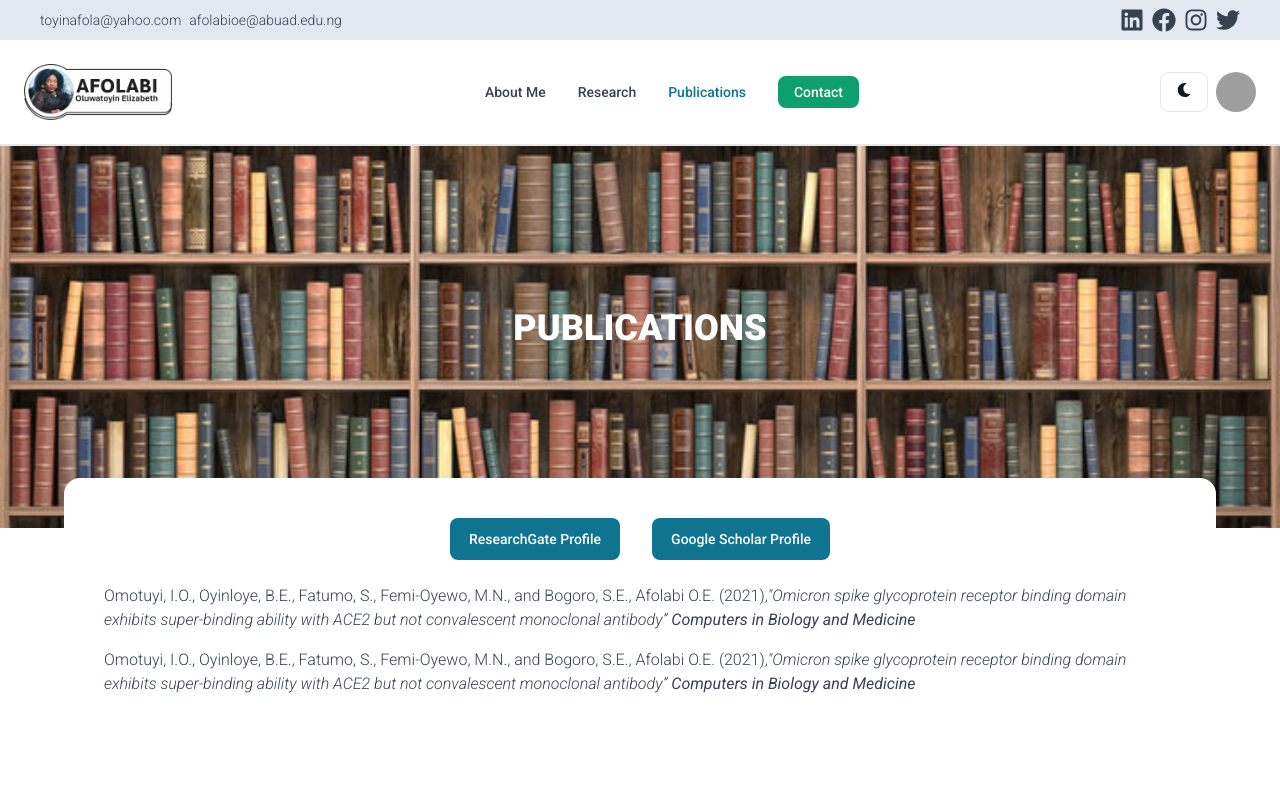
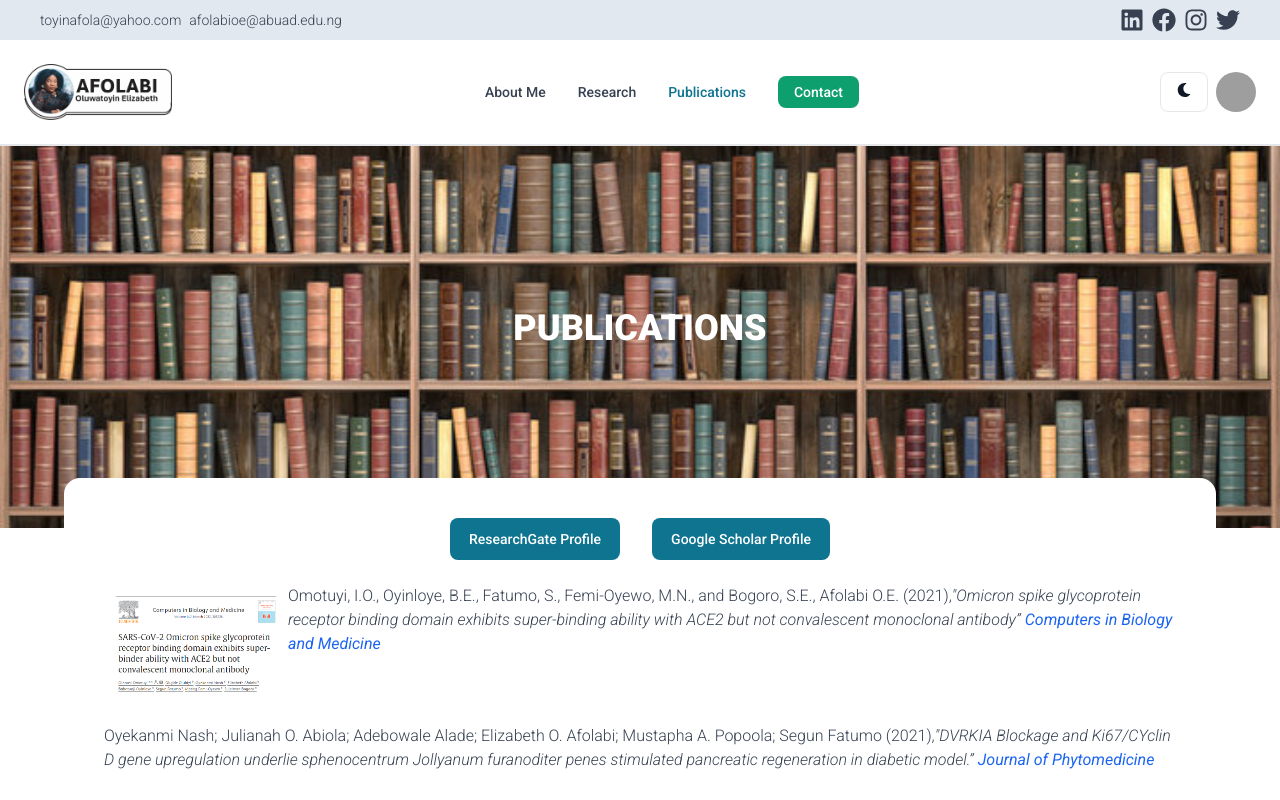
Before and after one commit to Ameneterh/afolabioe, a React (Vite) app in the folder frontend/: page /publications in a window 1280 px wide. Shown: the top 800 px of the page. Built offline with nearby package versions, Linux system fonts and the light colour scheme; grey boxes are pictures that could not be loaded.

Commit message:
changes to research page

```diff
--- a/frontend/src/pages/About.jsx
+++ b/frontend/src/pages/About.jsx
@@ -5,6 +5,7 @@ import MainLayout from "../layout/MainLayout";
 import { Button } from "flowbite-react";
 import { GrDocumentPdf } from "react-icons/gr";
 import Divider from "../components/Divider";
+import resume from "/Pharm-Afolabi-oe-Resume.pdf";
 
 export default function About() {
   return (
@@ -81,13 +82,13 @@ export default function About() {
                 alt=""
                 className="w-full md:max-w-80 block md:float-right mb-3 md:m-3 rounded-2xl"
               />
-              <p className="">
+              <p className="mb-3">
                 <span className="font-bold uppercase">Oluwatoyin Afolabi</span>{" "}
                 is a registered and accomplished Clinical Pharmacist, currently
                 serves as the Deputy Director, Pharmaceutical services at the
                 Afe BABALOLA Multisystem Hospital, Ado Ekiti.
               </p>
-              <p>
+              <p className="mb-3">
                 Oluwatoyin in her versatility has co -authored a publication
                 titled{" "}
                 <i>
@@ -240,7 +241,7 @@ export default function About() {
             <h1 className="text-xl md:text-4xl font-extrabold">Biography</h1>
             <div className="flex gap-1 items-center">
               <GrDocumentPdf className="mr-2 h-5 w-5" />
-              <a href="/PHARM AFOLABI OE - RESUME.pdf">
+              <a href={resume}>
                 View{" "}
                 <span className="font-bold text-blue-600 hover:underline underline-offset-2">
                   Curriculum Vitae
--- a/frontend/src/pages/PublicationsPage.jsx
+++ b/frontend/src/pages/PublicationsPage.jsx
@@ -24,6 +24,11 @@ export default function About() {
 
           <div className="w-full flex flex-col gap-4 dark:text-slate-700">
             <p>
+              <img
+                src="/omicron.png"
+                alt="research paper image"
+                className="w-40 float-left m-3"
+              />
               Omotuyi, I.O., Oyinloye, B.E., Fatumo, S., Femi-Oyewo, M.N., and
               Bogoro, S.E., Afolabi O.E. (2021),
               <i>
@@ -34,6 +39,7 @@ export default function About() {
               <a
                 href="https://www.sciencedirect.com/science/article/pii/S001048252200018X"
                 target="_blank"
+                className="text-blue-600 hover:underline underline-offset-2"
               >
                 <b>
                   <i>Computers in Biology and Medicine</i>
@@ -41,19 +47,20 @@ export default function About() {
               </a>
             </p>
             <p>
-              Omotuyi, I.O., Oyinloye, B.E., Fatumo, S., Femi-Oyewo, M.N., and
-              Bogoro, S.E., Afolabi O.E. (2021),
+              Oyekanmi Nash; Julianah O. Abiola; Adebowale Alade; Elizabeth O.
+              Afolabi; Mustapha A. Popoola; Segun Fatumo (2021),
               <i>
-                "Omicron spike glycoprotein receptor binding domain exhibits
-                super-binding ability with ACE2 but not convalescent monoclonal
-                antibody”
+                "DVRKIA Blockage and Ki67/CYclin D gene upregulation underlie
+                sphenocentrum Jollyanum furanoditer penes stimulated pancreatic
+                regeneration in diabetic model.”
               </i>{" "}
               <a
-                href="https://www.sciencedirect.com/science/article/pii/S001048252200018X"
+                href=""
                 target="_blank"
+                className="text-blue-600 hover:underline underline-offset-2"
               >
                 <b>
-                  <i>Computers in Biology and Medicine</i>
+                  <i>Journal of Phytomedicine</i>
                 </b>
               </a>
             </p>
```
Also changed, not shown: frontend/public/omicron.png (added), 1 other file (tests, documents, lock files or other folders).
